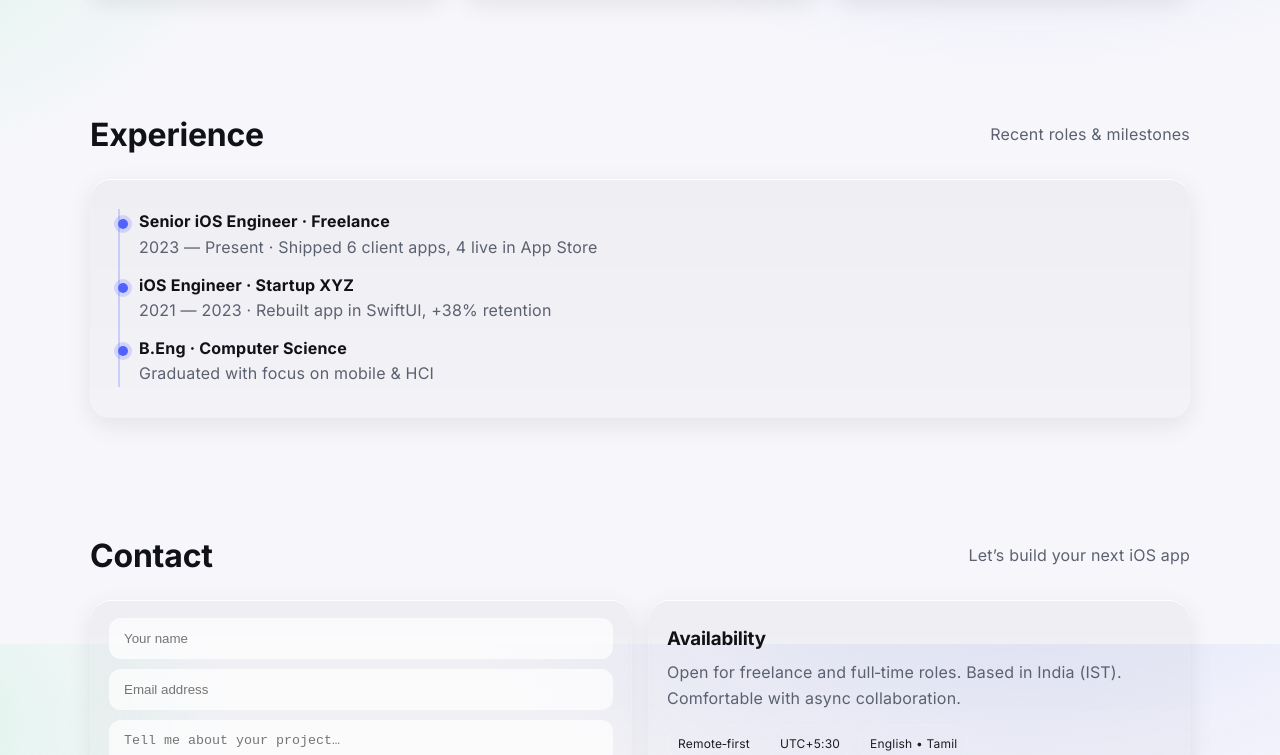
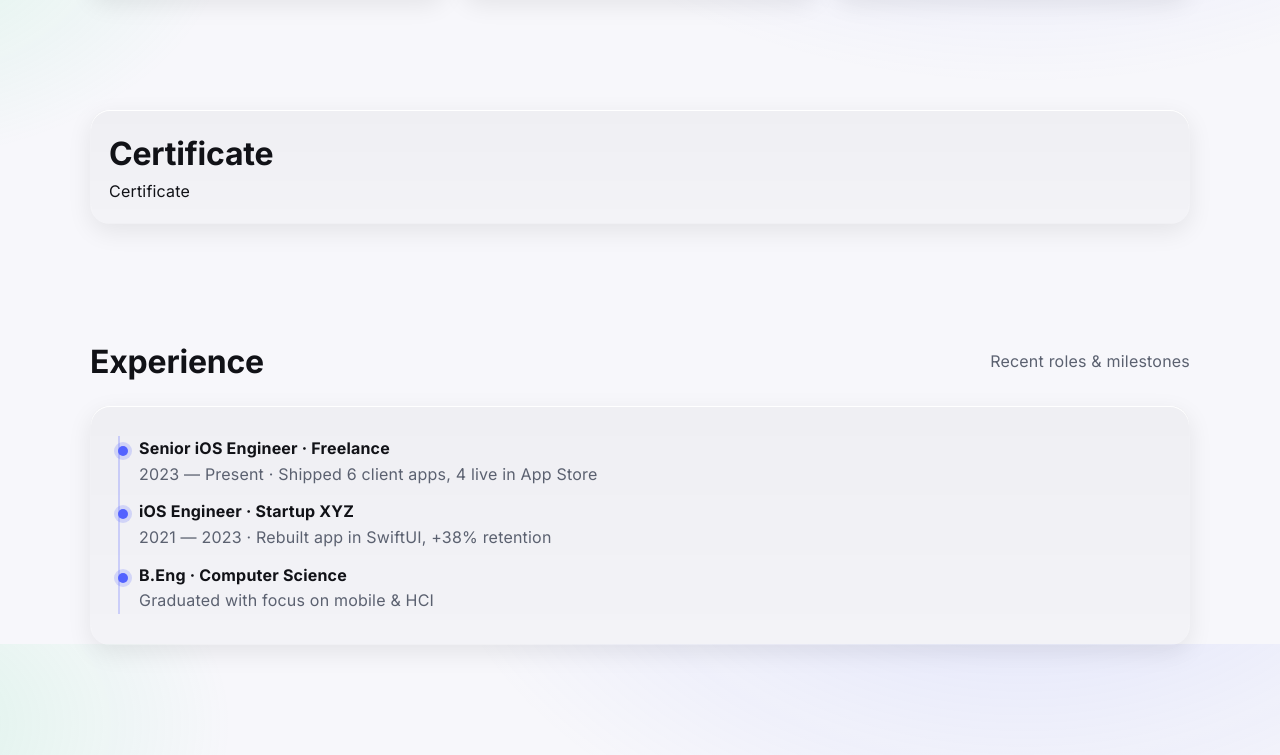
Before and after one commit to skynetsathyab-netizen/Swift_Projects, a plain HTML site: page index.html in a window 1280 px wide. Shown: the part 1756-2511 px from the top of the page. Drawn offline with Linux system fonts and the light colour scheme.

Commit message:
index.html

```diff
--- a/index.html
+++ b/index.html
@@ -161,6 +161,7 @@
       <div class="links">
         <a href="#projects">Projects</a>
         <a href="#skills">Skills</a>
+        <a href="#certificate">Certificate</a>
         <a href="#experience">Experience</a>
         <a href="#contact">Contact</a>
         <button class="ghost" id="copyEmail" title="Copy email to clipboard">Copy <span class="kbd">⌘</span> + <span class="kbd">C</span> Email</button>
@@ -320,6 +321,15 @@
       </div>
     </section>
 
+    <!-- Certificate -->
+
+    <section>
+      <div class="card">
+        <h2>Certificate</h2>
+        <a href="Sathya.jpeg">Certificate</a>
+      </div>
+    </section>
+
     <!-- EXPERIENCE -->
     <section id="experience">
       <div class="section-head">
```
